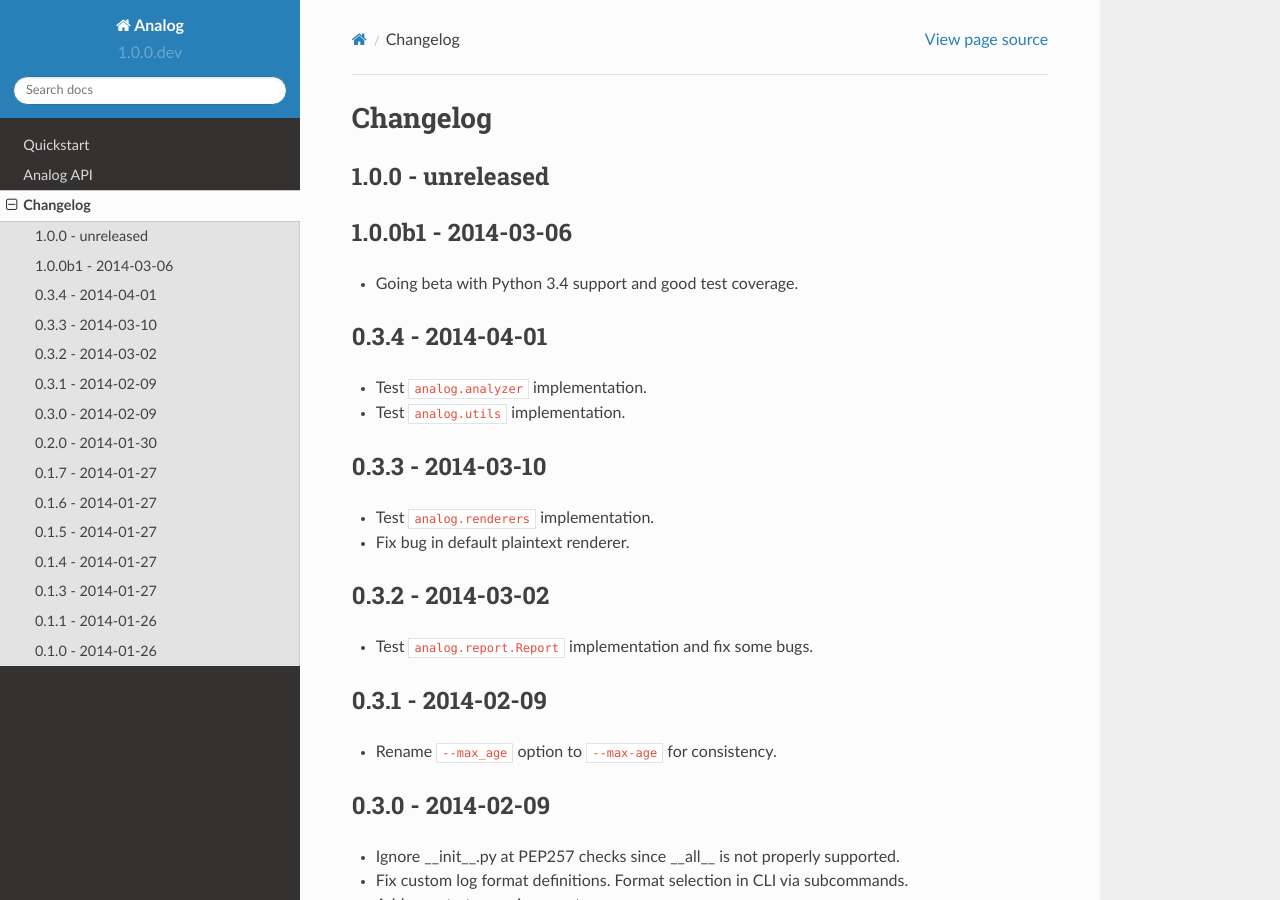
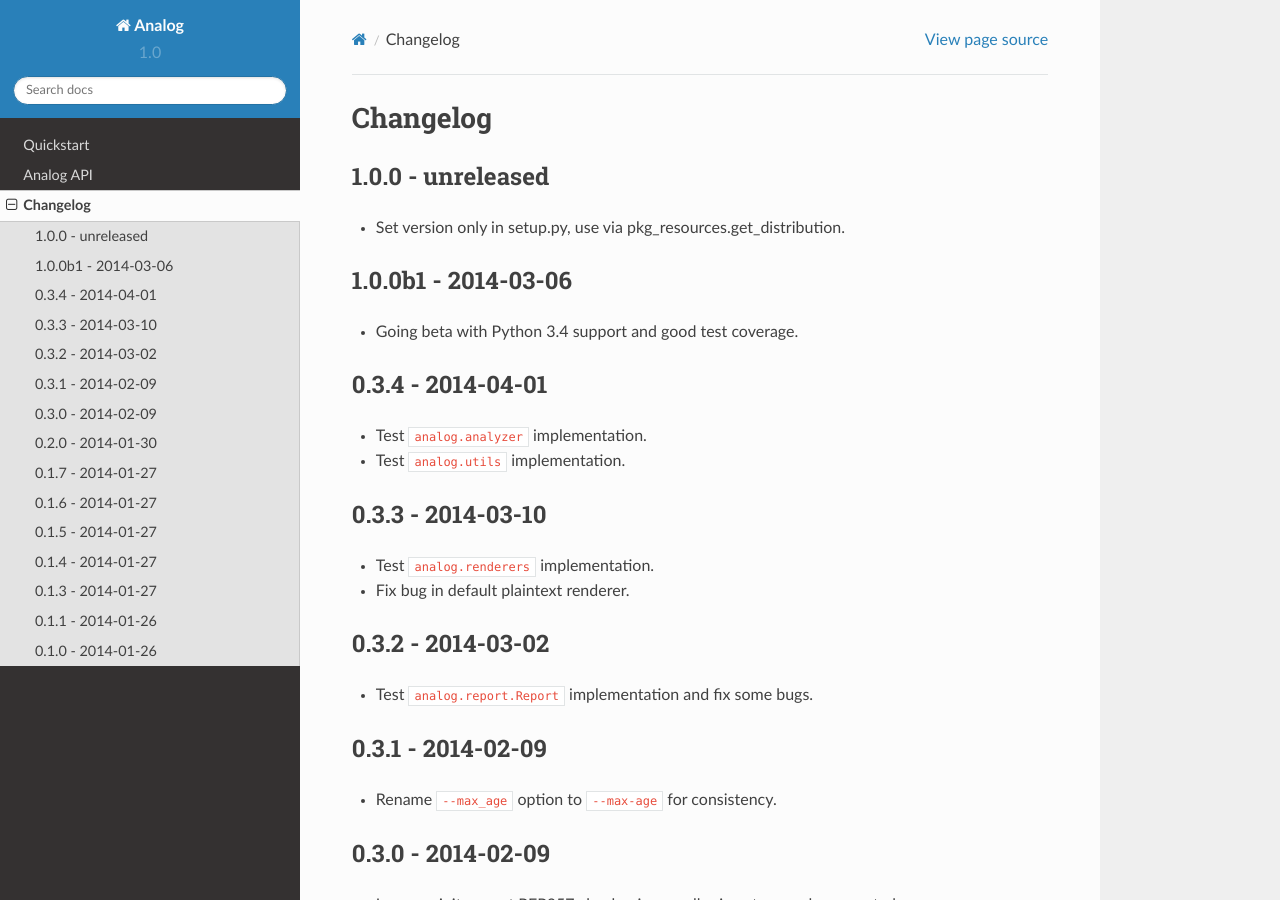
Before and after one commit to fabianbuechler/analog, a Sphinx documentation site: the page built from docs/changelog.rst, in a window 1280 px wide and 900 px high. Built offline with Sphinx 7.4.7 and the Read the Docs theme 2.0.0, drawn with Linux system fonts in a browser that asks for light colours.

Commit message:
Set version only in setup.py, use via pkg_resources.get_distribution.

```diff
--- a/CHANGELOG.rst
+++ b/CHANGELOG.rst
@@ -3,6 +3,8 @@ Changelog
 
 1.0.0 - unreleased
 ------------------
+
+* Set version only in setup.py, use via pkg_resources.get_distribution.
 
 1.0.0b1 - 2014-03-06
 --------------------
--- a/analog/__init__.py
+++ b/analog/__init__.py
@@ -2,9 +2,10 @@
 from __future__ import (absolute_import, division, print_function,
                         unicode_literals)
 import logging
+from pkg_resources import get_distribution
 
 
-__version__ = '1.0.0.dev'
+__version__ = get_distribution('analog').version
 
 
 # analog logger
--- a/docs/conf.py
+++ b/docs/conf.py
@@ -70,9 +70,9 @@ copyright = '2014, Fabian Büchler'
 # built documents.
 #
 # The short X.Y version.
-version = analog.__version__
+version = '.'.join(analog.__version__.split('.')[:2])
 # The full version, including alpha/beta/rc tags.
-release = version
+release = analog.__version__
 
 # The language for content autogenerated by Sphinx. Refer to documentation
 # for a list of supported languages.
```
Also changed, not shown: 1 other file.
